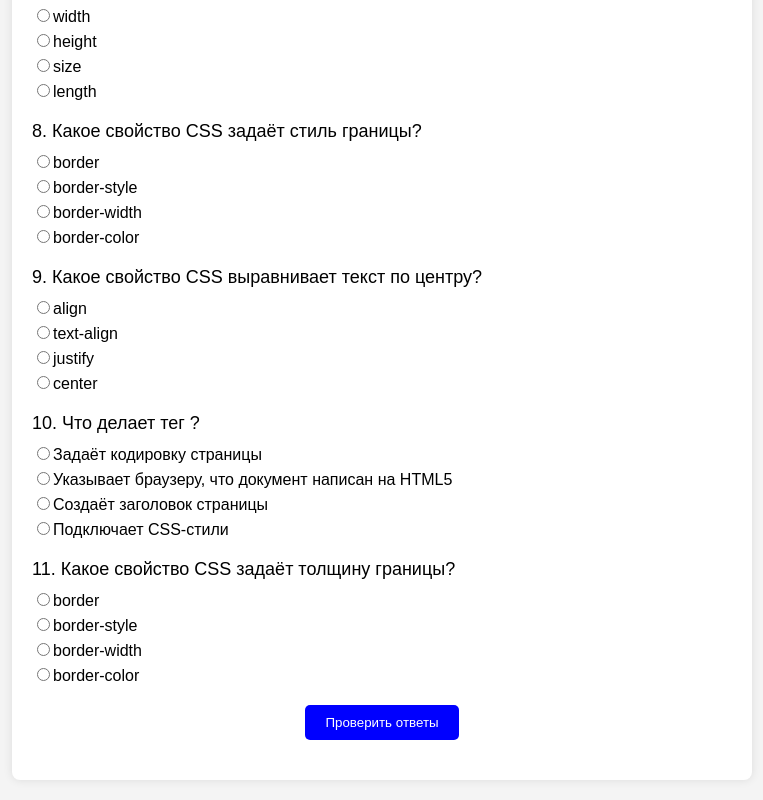
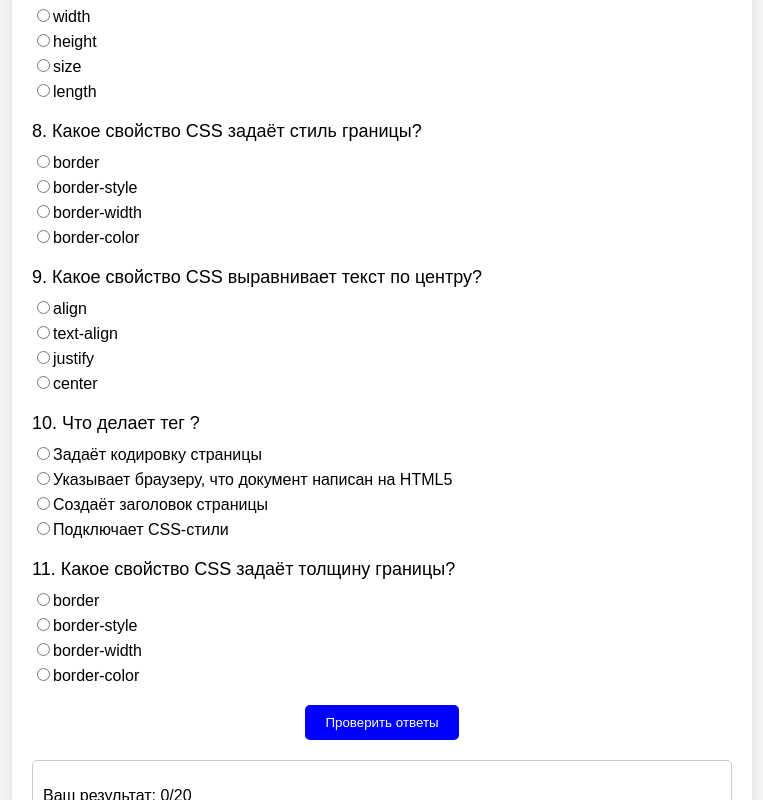
Before and after one commit to DragonFlame312/Metodichki, a plain HTML site: page index.html in a window 1280 px wide. Both pictures are taken after a click on the button "Проверить ответы". Shown: the part 1021-1821 px from the top of the page, without its empty margins (258-1021 px from the left). Drawn offline with Linux system fonts and the light colour scheme.

Commit message:
Fixed undefined q

```diff
--- a/index.html
+++ b/index.html
@@ -42,7 +42,7 @@
 <head>
     <meta charset="UTF-8">
     <meta name="viewport" content="width=device-width, initial-scale=1.0">
-    <title>Тест по HTML и CSS с рандомными вопросами</title>
+    <title>Тест по HTML и CSS</title>
     <style>
         body {
             font-family: Arial, sans-serif;
@@ -133,11 +133,18 @@
             return array;
         }
 
+        // Нормализация текста для сравнения
+        function normalizeText(text) {
+            return text.trim().replace(/\s+/g, ' ').toLowerCase();
+        }
+
         async function loadQuestions() {
             try {
-                const response = await fetch('questions.json');
-                if (!response.ok) throw new Error('Не удалось загрузить questions.json');
+                const response = await fetch('questions.json?v=' + new Date().getTime());
+                if (!response.ok) throw new Error(`Не удалось загрузить questions.json: ${response.status}`);
                 const data = await response.json();
+                console.log('Загруженные данные:', data);
+                if (!data.questions) throw new Error('Неверная структура questions.json: отсутствует ключ "questions"');
                 questionBank = data.questions;
 
                 const htmlQuestions = questionBank.filter(q => q.explanation.includes('HTML'));
@@ -147,6 +154,7 @@
                 const selectedQuestions = shuffle([...selectedHtml, ...selectedCss]);
 
                 const questionsDiv = document.getElementById('questions');
+                questionsDiv.innerHTML = '';
                 selectedQuestions.forEach((q, index) => {
                     const questionNum = index + 1;
                     const questionHtml = `
@@ -163,6 +171,7 @@
                 });
                 document.getElementById('error').style.display = 'none';
             } catch (error) {
+                console.error('Ошибка загрузки вопросов:', error);
                 document.getElementById('error').style.display = 'block';
             }
         }
@@ -170,17 +179,30 @@
         function checkAnswers() {
             if (questionBank.length === 0) {
                 document.getElementById('error').style.display = 'block';
+                console.error('questionBank пустой');
                 return;
             }
+
             const selectedQuestions = Array.from(document.querySelectorAll('.question')).map((_, index) => {
-                const q = questionBank.find(q => q.question === document.querySelector(`.question:nth-child(${index + 1}) p`).textContent);
-                return q;
+                const questionText = document.querySelector(`.question:nth-child(${index + 1}) p`).textContent.replace(/^\d+\.\s/, '');
+                const normalizedQuestionText = normalizeText(questionText);
+                console.log('Ищем вопрос:', normalizedQuestionText); // Отладка
+                const foundQuestion = questionBank.find(q => normalizeText(q.question) === normalizedQuestionText);
+                if (!foundQuestion) {
+                    console.error('Вопрос не найден в questionBank:', normalizedQuestionText);
+                }
+                return foundQuestion;
             });
+
             let score = 0;
             let resultText = '';
 
             selectedQuestions.forEach((q, index) => {
                 const questionNum = index + 1;
+                if (!q) {
+                    resultText += `<p class="incorrect">${questionNum}. Вопрос не найден в базе данных.</p>`;
+                    return;
+                }
                 const selected = document.querySelector(`input[name="q${questionNum}"]:checked`);
                 if (selected) {
                     const userAnswer = selected.value;
```
